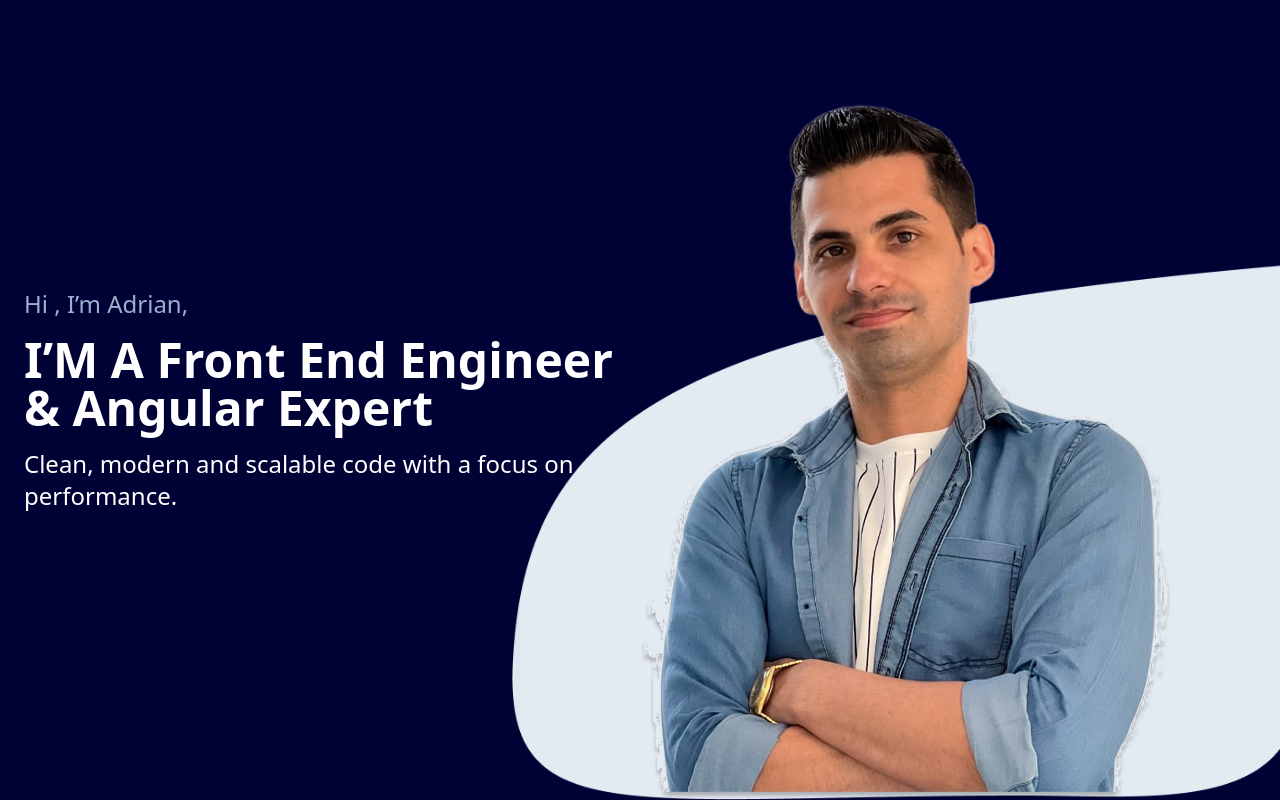
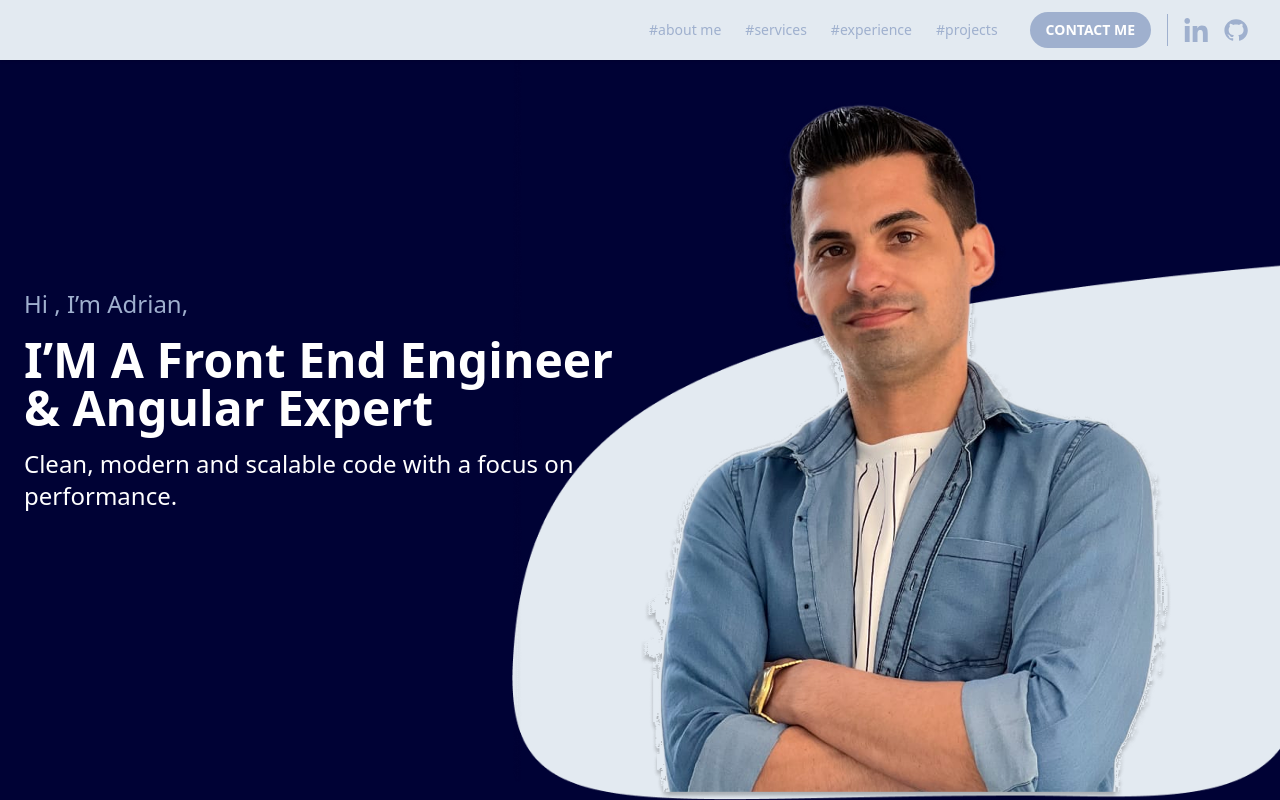
Before and after one commit to adrianpt1991/my-portfolio, an Angular app: page / in a window 1280 px wide. Built offline with nearby package versions, Linux system fonts and the light colour scheme.

Commit message:
adding the header navigation bar

```diff
--- a/src/app/app.html
+++ b/src/app/app.html
@@ -1,4 +1,5 @@
-
+<!-- header-->
+<app-header />
 <!-- hero section-->
 <app-hero />
 
--- a/src/app/app.ts
+++ b/src/app/app.ts
@@ -1,10 +1,11 @@
 import { Component, signal } from '@angular/core';
 import { RouterOutlet } from '@angular/router';
 import { Hero } from './features/hero/hero';
+import { Header } from './layout/header/header';
 
 @Component({
   selector: 'app-root',
-  imports: [RouterOutlet, Hero],
+  imports: [RouterOutlet, Header, Hero],
   templateUrl: './app.html',
   styleUrl: './app.css'
 })
--- a/src/app/layout/header/header.html
+++ b/src/app/layout/header/header.html
@@ -1 +1,49 @@
-<p>header works!</p>
+<header class="bg-[#E3EAF1] w-full fixed top-0 z-50 shadow-sm">
+    <div class="container mx-auto flex items-center justify-between px-4 py-3">
+
+        <!-- Burger button -->
+        <button class="md:hidden" (click)="menuOpen.set(!menuOpen())">
+            <svg class="w-6 h-6 text-[#9FB0CE]" fill="none" stroke="currentColor" stroke-width="2" viewBox="0 0 24 24">
+                <path stroke-linecap="round" stroke-linejoin="round" d="M4 6h16M4 12h16M4 18h16" />
+            </svg>
+        </button>
+
+        <!-- Nav links (desktop) -->
+        <nav class="hidden md:flex space-x-6 text-sm text-[#9FB0CE] font-medium ms-auto pe-8">
+            <a href="#about" class="hover:text-blue-800">#about me</a>
+            <a href="#services" class="hover:text-blue-800">#services</a>
+            <a href="#experience" class="hover:text-blue-800">#experience</a>
+            <a href="#projects" class="hover:text-blue-800">#projects</a>
+        </nav>
+
+        <!-- Right controls -->
+        <div class="hidden md:flex items-center space-x-4">
+            <a href="#contact" class="bg-[#9FB0CE] text-white px-4 py-2 rounded-full text-sm font-semibold hover:opacity-50">
+                CONTACT ME
+            </a>
+            <div class="border-s border-[#9FB0CE] h-8 flex items-center gap-4 px-4">
+                <a href="https://linkedin.com/in/adrian-pelaez" target="_blank">
+                    <img ngSrc="assets/images/linkedin.svg" width="24" height="24" alt="LinkedIn" />
+                </a>
+                <a href="https://github.com/adrianpt1991" target="_blank">
+                    <img ngSrc="assets/images/github.svg" width="24" height="24" alt="GitHub" />
+                </a>
+            </div>
+        </div>
+    </div>
+
+    <!-- Mobile menu -->
+    @if (menuOpen()) {
+        <div class="md:hidden px-4 pb-4">
+            <nav class="flex flex-col space-y-2 text-sm text-[#9FB0CE] font-medium">
+                <a href="#about" (click)="menuOpen.set(false)">#about me</a>
+                <a href="#services" (click)="menuOpen.set(false)">#services</a>
+                <a href="#education" (click)="menuOpen.set(false)">#education/experience</a>
+                <a href="#projects" (click)="menuOpen.set(false)">#projects</a>
+                <a href="#contact" class="mt-2 bg-[#9FB0CE] text-white px-4 py-1 rounded-full text-sm font-semibold" (click)="menuOpen.set(false)">
+                    CONTACT ME
+                </a>
+            </nav>
+        </div>
+    }
+</header>
--- a/src/app/layout/header/header.ts
+++ b/src/app/layout/header/header.ts
@@ -1,11 +1,12 @@
-import { Component } from '@angular/core';
+import { CommonModule, NgOptimizedImage } from '@angular/common';
+import { Component, signal } from '@angular/core';
 
 @Component({
   selector: 'app-header',
-  imports: [],
+  imports: [CommonModule, NgOptimizedImage],
   templateUrl: './header.html',
   styleUrl: './header.css'
 })
 export class Header {
-
+  menuOpen = signal(false);
 }
```
Also changed, not shown: src/assets/images/github.svg (added), src/assets/images/linkedin.svg (added).
